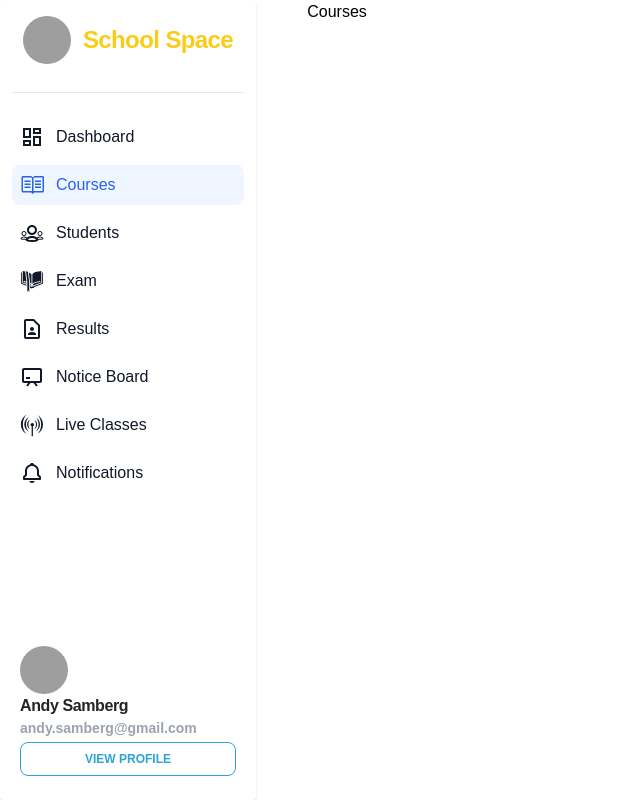
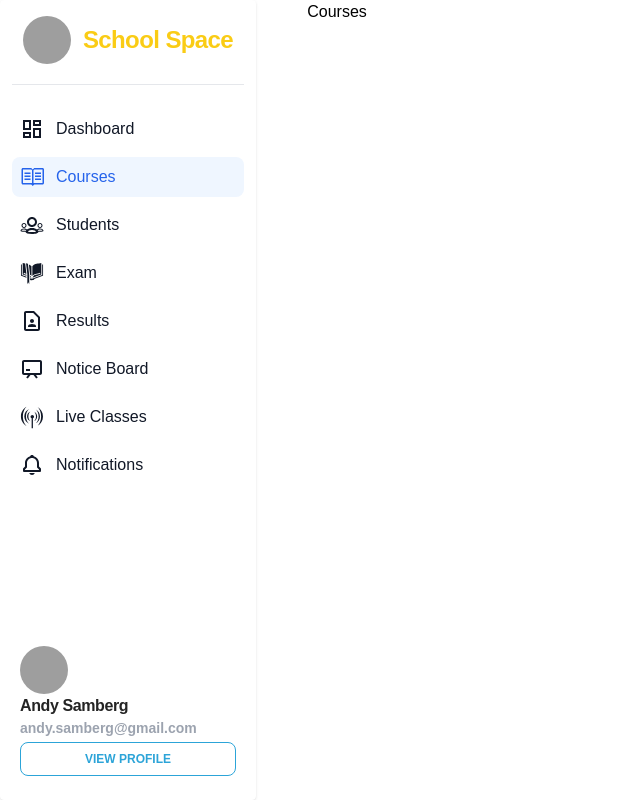
Before and after one commit to saifiShaddil/studentsInfo, a React (Vite) app: page /courses in a window 1280 px wide. Shown: the whole page, without its empty margins (0-640 px from the left). Built offline with nearby package versions, Linux system fonts and the light colour scheme; grey boxes are pictures that could not be loaded.

Commit message:
overflow fixed

```diff
--- a/src/components/SideBar.jsx
+++ b/src/components/SideBar.jsx
@@ -10,10 +10,10 @@ const SideBar = () => {
   const { activeLink } = state
   return (
     <aside className="w-64" aria-label="Sidebar">
-      <div className="overflow-y-auto flex flex-col py-4 shadow px-3 bg-white rounded h-screen">
+      <div className="overflow-y-hidden flex flex-col py-4 shadow px-3 bg-white rounded h-screen">
         <NavLink
           to="/"
-          className="flex items-center text-center w-full justify-center  mb-5"
+          className="flex items-center text-center w-full justify-center  mb-3"
         >
           <img
             src="https://mdbcdn.b-cdn.net/img/new/avatars/2.webp"
```
